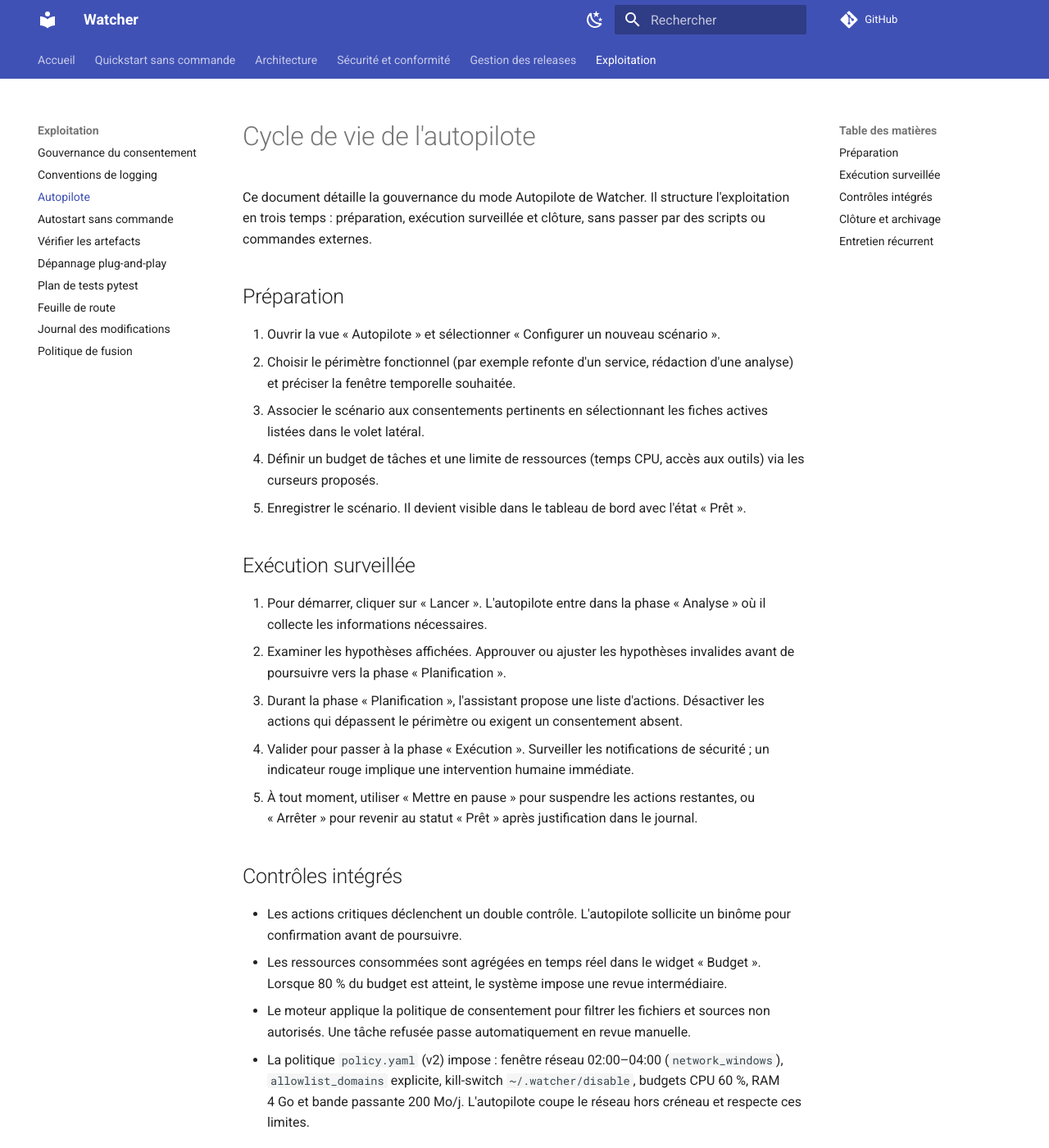
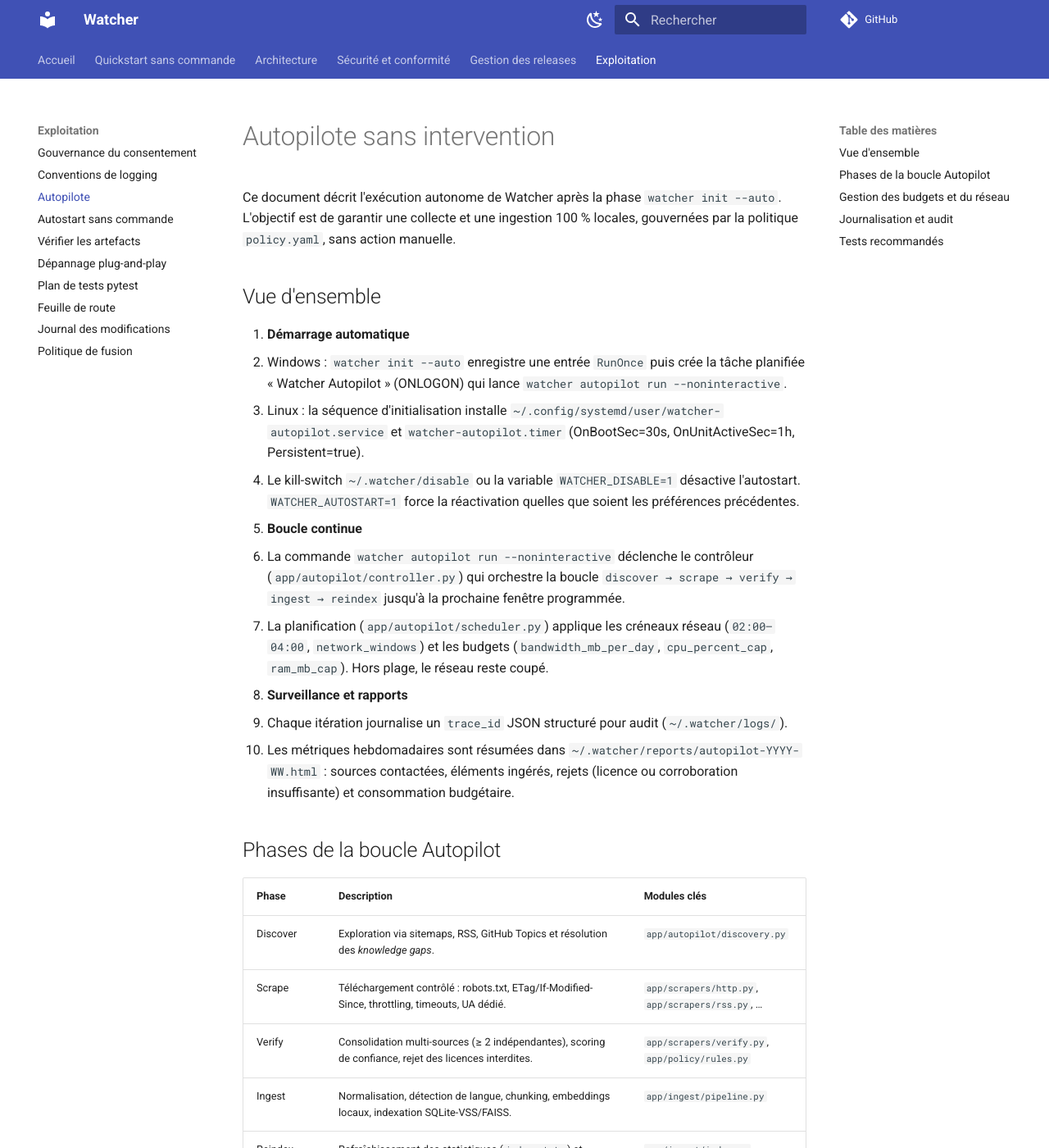
Before and after one commit to francis18georges-png/Watcher, an MkDocs documentation site: the page built from docs/autopilot.md, in a window 1280 px wide and 1400 px high. Shown: the whole window at 82% size. Built offline with MkDocs 1.6.1 and Material for MkDocs 9.7.7, drawn with Linux system fonts in a browser that asks for light colours; comment, search, counter and statistics services are not loaded; some of the changed text lies outside the part shown.

Commit message:
docs: align autopilot playbook with zero-touch operations (#440)

```diff
--- a/docs/autopilot.md
+++ b/docs/autopilot.md
@@ -1,40 +1,61 @@
-# Cycle de vie de l'autopilote
+# Autopilote sans intervention
 
-Ce document détaille la gouvernance du mode Autopilote de Watcher. Il structure l'exploitation en trois temps : préparation, exécution surveillée et clôture, sans passer par des scripts ou commandes externes.
+Ce document décrit l'exécution autonome de Watcher après la phase `watcher init --auto`. L'objectif est de garantir une collecte
+et une ingestion 100 % locales, gouvernées par la politique `policy.yaml`, sans action manuelle.
 
-## Préparation
+## Vue d'ensemble
 
-1. Ouvrir la vue « Autopilote » et sélectionner « Configurer un nouveau scénario ».
-2. Choisir le périmètre fonctionnel (par exemple refonte d'un service, rédaction d'une analyse) et préciser la fenêtre temporelle souhaitée.
-3. Associer le scénario aux consentements pertinents en sélectionnant les fiches actives listées dans le volet latéral.
-4. Définir un budget de tâches et une limite de ressources (temps CPU, accès aux outils) via les curseurs proposés.
-5. Enregistrer le scénario. Il devient visible dans le tableau de bord avec l'état « Prêt ».
+1. **Démarrage automatique**
+   - Windows : `watcher init --auto` enregistre une entrée `RunOnce` puis crée la tâche planifiée « Watcher Autopilot » (ONLOGON)
+     qui lance `watcher autopilot run --noninteractive`.
+   - Linux : la séquence d'initialisation installe `~/.config/systemd/user/watcher-autopilot.service` et
+     `watcher-autopilot.timer` (OnBootSec=30s, OnUnitActiveSec=1h, Persistent=true).
+   - Le kill-switch `~/.watcher/disable` ou la variable `WATCHER_DISABLE=1` désactive l'autostart. `WATCHER_AUTOSTART=1` force
+     la réactivation quelles que soient les préférences précédentes.
 
-## Exécution surveillée
+2. **Boucle continue**
+   - La commande `watcher autopilot run --noninteractive` déclenche le contrôleur (`app/autopilot/controller.py`) qui orchestre
+     la boucle `discover → scrape → verify → ingest → reindex` jusqu'à la prochaine fenêtre programmée.
+   - La planification (`app/autopilot/scheduler.py`) applique les créneaux réseau (`02:00–04:00`, `network_windows`) et les
+     budgets (`bandwidth_mb_per_day`, `cpu_percent_cap`, `ram_mb_cap`). Hors plage, le réseau reste coupé.
 
-1. Pour démarrer, cliquer sur « Lancer ». L'autopilote entre dans la phase « Analyse » où il collecte les informations nécessaires.
-2. Examiner les hypothèses affichées. Approuver ou ajuster les hypothèses invalides avant de poursuivre vers la phase « Planification ».
-3. Durant la phase « Planification », l'assistant propose une liste d'actions. Désactiver les actions qui dépassent le périmètre ou exigent un consentement absent.
-4. Valider pour passer à la phase « Exécution ». Surveiller les notifications de sécurité ; un indicateur rouge implique une intervention humaine immédiate.
-5. À tout moment, utiliser « Mettre en pause » pour suspendre les actions restantes, ou « Arrêter » pour revenir au statut « Prêt » après justification dans le journal.
+3. **Surveillance et rapports**
+   - Chaque itération journalise un `trace_id` JSON structuré pour audit (`~/.watcher/logs/`).
+   - Les métriques hebdomadaires sont résumées dans `~/.watcher/reports/autopilot-YYYY-WW.html` : sources contactées, éléments
+     ingérés, rejets (licence ou corroboration insuffisante) et consommation budgétaire.
 
-## Contrôles intégrés
+## Phases de la boucle Autopilot
 
-- Les actions critiques déclenchent un double contrôle. L'autopilote sollicite un binôme pour confirmation avant de poursuivre.
-- Les ressources consommées sont agrégées en temps réel dans le widget « Budget ». Lorsque 80 % du budget est atteint, le système impose une revue intermédiaire.
-- Le moteur applique la politique de consentement pour filtrer les fichiers et sources non autorisés. Une tâche refusée passe automatiquement en revue manuelle.
-- La politique `policy.yaml` (v2) impose : fenêtre réseau 02:00–04:00 (`network_windows`), `allowlist_domains` explicite, kill-switch `~/.watcher/disable`, budgets CPU 60 %, RAM 4 Go et bande passante 200 Mo/j. L'autopilote coupe le réseau hors créneau et respecte ces limites.
+| Phase      | Description                                                                                          | Modules clés                                      |
+|------------|------------------------------------------------------------------------------------------------------|---------------------------------------------------|
+| Discover   | Exploration via sitemaps, RSS, GitHub Topics et résolution des *knowledge gaps*.                      | `app/autopilot/discovery.py`                      |
+| Scrape     | Téléchargement contrôlé : robots.txt, ETag/If-Modified-Since, throttling, timeouts, UA dédié.        | `app/scrapers/http.py`, `app/scrapers/rss.py`, … |
+| Verify     | Consolidation multi-sources (≥ 2 indépendantes), scoring de confiance, rejet des licences interdites. | `app/scrapers/verify.py`, `app/policy/rules.py`   |
+| Ingest     | Normalisation, détection de langue, chunking, embeddings locaux, indexation SQLite-VSS/FAISS.        | `app/ingest/pipeline.py`                          |
+| Reindex    | Rafraîchissement des statistiques (`index.stats`) et génération du rapport hebdomadaire.             | `app/ingest/index.py`                             |
 
-## Clôture et archivage
+Chaque phase tourne dans un sous-processus enfermé (Job Objects sous Windows, cgroups sous Linux) avec quotas CPU/RAM et
+système de fichiers limité au workspace (`~/.watcher/workspace`).
 
-1. À la fin de la phase « Synthèse », l'autopilote propose un rapport structuré.
-2. Examiner les sections « Actions réalisées », « Décisions humaines » et « Recommandations ». Ajouter des commentaires si nécessaire.
-3. Sélectionner « Approuver et archiver » pour générer le paquet d'audit contenant le journal, les artefacts signés et les hachages de référence.
-4. Exporter le paquet vers le coffre hors ligne ou sur la clé de contrôle conformément aux règles internes.
+## Gestion des budgets et du réseau
 
-## Entretien récurrent
+- **Offline par défaut** : la politique impose `offline_default: true`. Le réseau n'est activé que durant les fenêtres
+  autorisées. `pytest-socket` garantit ce comportement en tests.
+- **Budgets** : la scheduler réduit dynamiquement le nombre de tâches si les quotas CPU/RAM/bande passante approchent 100 %.
+- **Kill-switch** : la présence de `~/.watcher/disable` arrête la boucle en cours. Le fichier est surveillé à chaque itération.
 
-- Planifier des revues trimestrielles des scénarios pour s'assurer que les budgets et contraintes restent pertinents.
-- Utiliser la [procédure de vérification des artefacts](verifier-artefacts.md) afin de valider les livrables avant diffusion.
-- En cas d'incident, suivre la [procédure de dépannage](depannage.md) pour suspendre l'autopilote et diagnostiquer la cause racine.
-- Pour une mise en route rapide sans script, se référer au [Quickstart sans commande](quickstart-sans-commande.md).
+## Journalisation et audit
+
+- Toutes les actions autopilot sont tracées dans `~/.watcher/logs/autopilot.jsonl` avec `trace_id`, phase, source et résultat.
+- Le ledger `~/.watcher/consents.jsonl` n'enregistre qu'un nouvel item lorsqu'une source (domaine/scope/version) change.
+- Les scripts d'autostart générés (`~/.watcher/autostart/windows/*`, `~/.watcher/autostart/linux/*`) peuvent être ré-exécutés
+  pour audit ou réparation.
+
+## Tests recommandés
+
+- `pytest -m autopilot --maxfail=1` : valide la planification réseau, les budgets et le kill-switch.
+- `pytest -m scraping` : couvre la conformité robots/ETag et la déduplication.
+- Simulation d'un logon Windows ou `systemd --user` : vérifier que `watcher autopilot run --noninteractive` démarre sans
+  interaction.
+
+Ces tests sont intégrés aux pipelines CI, assurant le mode plug-and-play et la conformité aux critères de confiance.
```
